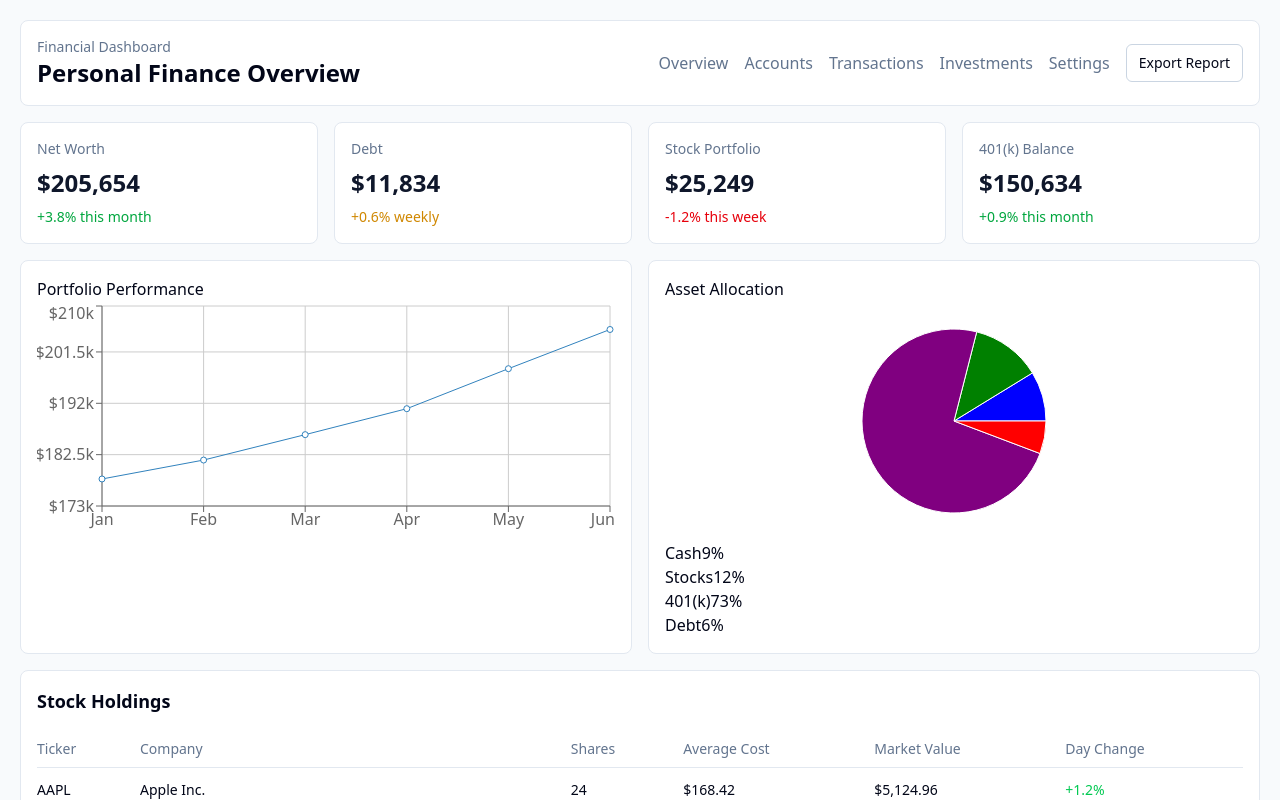
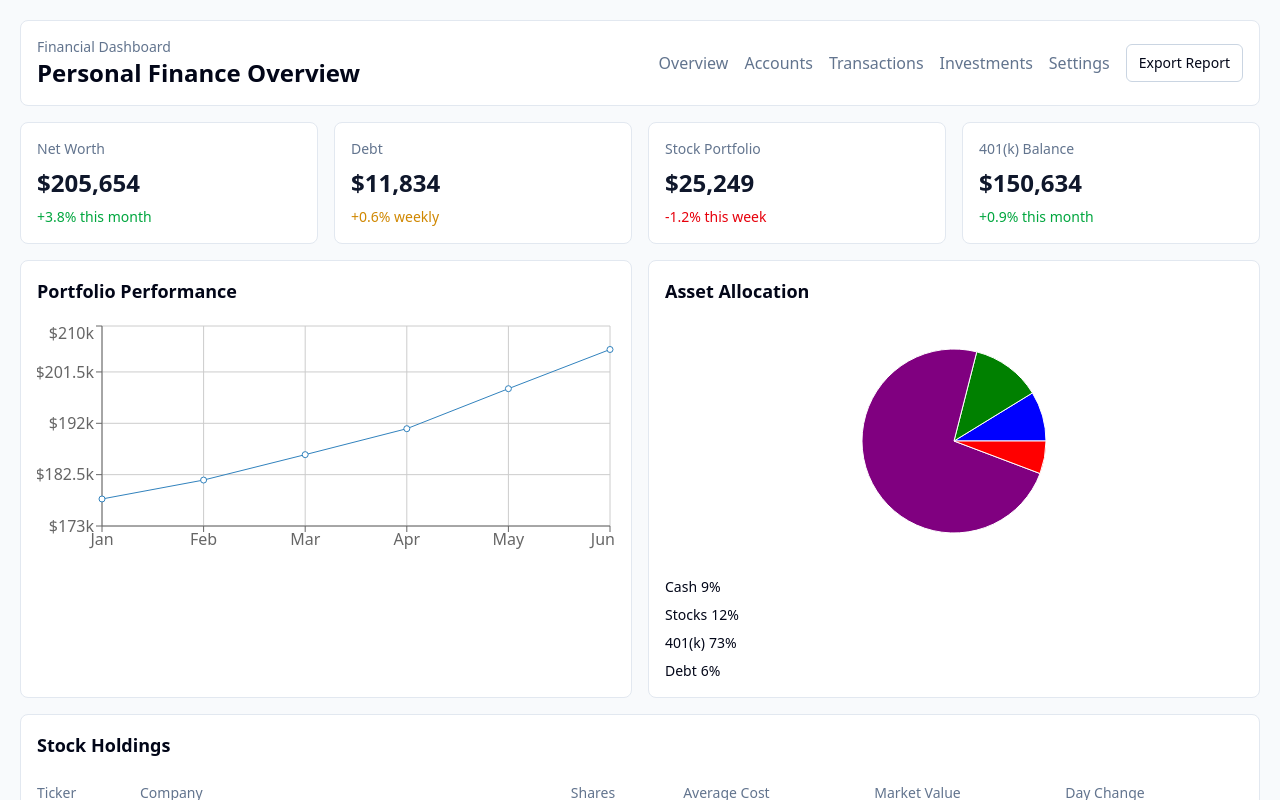
Before and after one commit to Austin-Tillotson/financial-app-project, a Next.js app: page / in a window 1280 px wide. Shown: the top 800 px of the page. Built offline with nearby package versions, Linux system fonts and the light colour scheme.

Commit message:
applied basic styling to the charts

```diff
--- a/src/app/globals.css
+++ b/src/app/globals.css
@@ -19,7 +19,7 @@ body {
   color: var(--foreground);
 }
 
-.dashboard-table-header {
+.dashboard-card-header {
   @apply mb-4 text-lg font-semibold text-slate-950
 }
 
--- a/src/components/dashboard/AllocationBreakdown.tsx
+++ b/src/components/dashboard/AllocationBreakdown.tsx
@@ -3,7 +3,7 @@ import { AllocationLegend } from "./AllocationLegend";
 
 export function AllocationBreakdown() {
   return (
-    <div>
+    <div className="grid gap-4">
       <AllocationChart />
       <AllocationLegend />
     </div>
--- a/src/components/dashboard/AllocationLegend.tsx
+++ b/src/components/dashboard/AllocationLegend.tsx
@@ -6,12 +6,12 @@ const totalAllocation = allocationData.reduce((total, item) => {
 
 export function AllocationLegend() {
   return (
-    <ul>
+    <ul className="grid gap-2 text-sm">
       {allocationData.map((item) => {
         const percentage = Math.round((item.value / totalAllocation) * 100);
 
         return (
-          <li key={item.name}>
+          <li className="flex gap-1" key={item.name}>
             <span>{item.name}</span>
             <span>{percentage}%</span>
           </li>
--- a/src/components/dashboard/Body.tsx
+++ b/src/components/dashboard/Body.tsx
@@ -6,12 +6,12 @@ export function Body() {
   return (
     <section className="grid gap-4 md:grid-cols-2">
       <Card>
-        <h2>Portfolio Performance</h2>
+        <h2 className="dashboard-card-header">Portfolio Performance</h2>
         <PerformanceChart />
       </Card>
 
       <Card>
-        <h2>Asset Allocation</h2>
+        <h2 className="dashboard-card-header">Asset Allocation</h2>
         <AllocationBreakdown />
       </Card>
     </section>
--- a/src/components/dashboard/StockHoldingsTable.tsx
+++ b/src/components/dashboard/StockHoldingsTable.tsx
@@ -11,7 +11,7 @@ export function StockHoldingsTable() {
   return (
     <Card className="overflow-x-auto">
       <section>
-        <h2 className="dashboard-table-header">Stock Holdings</h2>
+        <h2 className="dashboard-card-header">Stock Holdings</h2>
 
         <table className="dashboard-table">
           <thead>
--- a/src/components/dashboard/TransactionsTable.tsx
+++ b/src/components/dashboard/TransactionsTable.tsx
@@ -5,7 +5,7 @@ export function TransactionsTable() {
   return (
     <Card className="overflow-x-auto">
       <section>
-        <h2 className="dashboard-table-header">Recent Transactions</h2>
+        <h2 className="dashboard-card-header">Recent Transactions</h2>
 
         <table className="dashboard-table">
           <thead>
```
